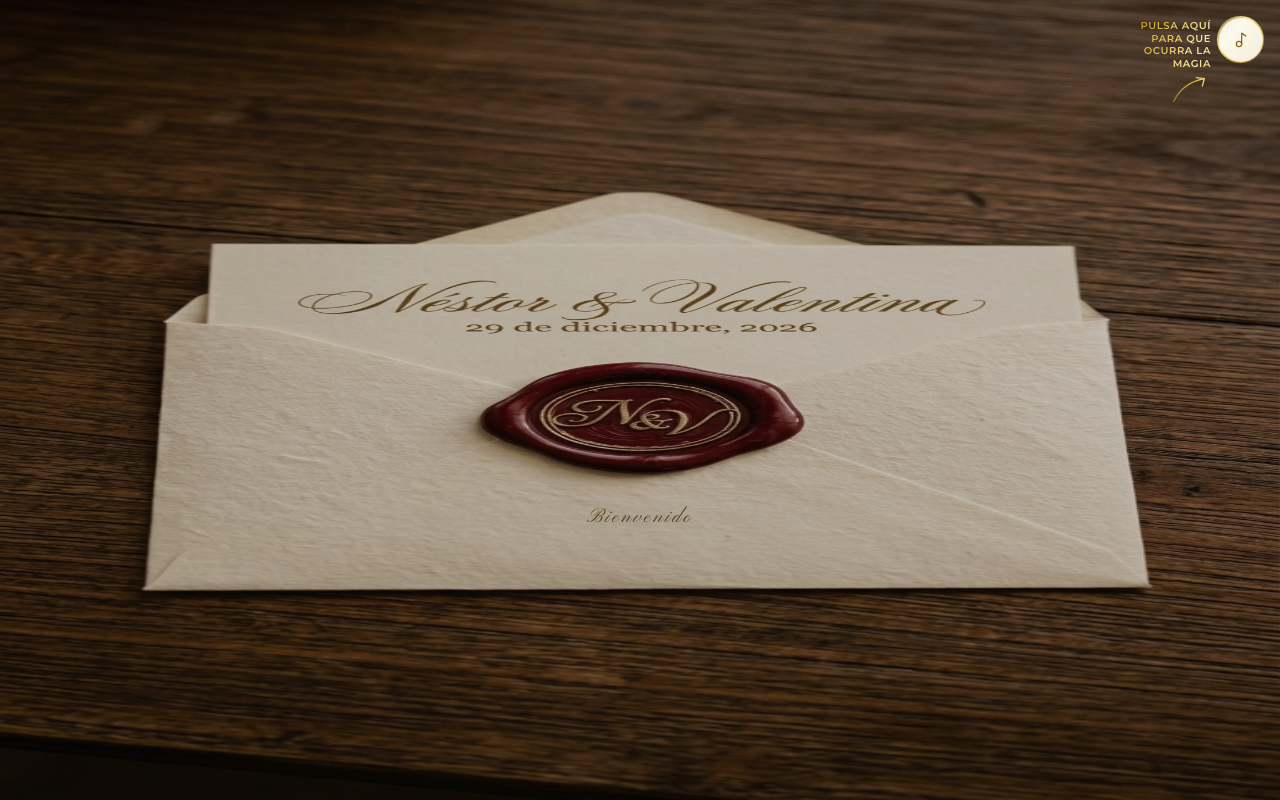
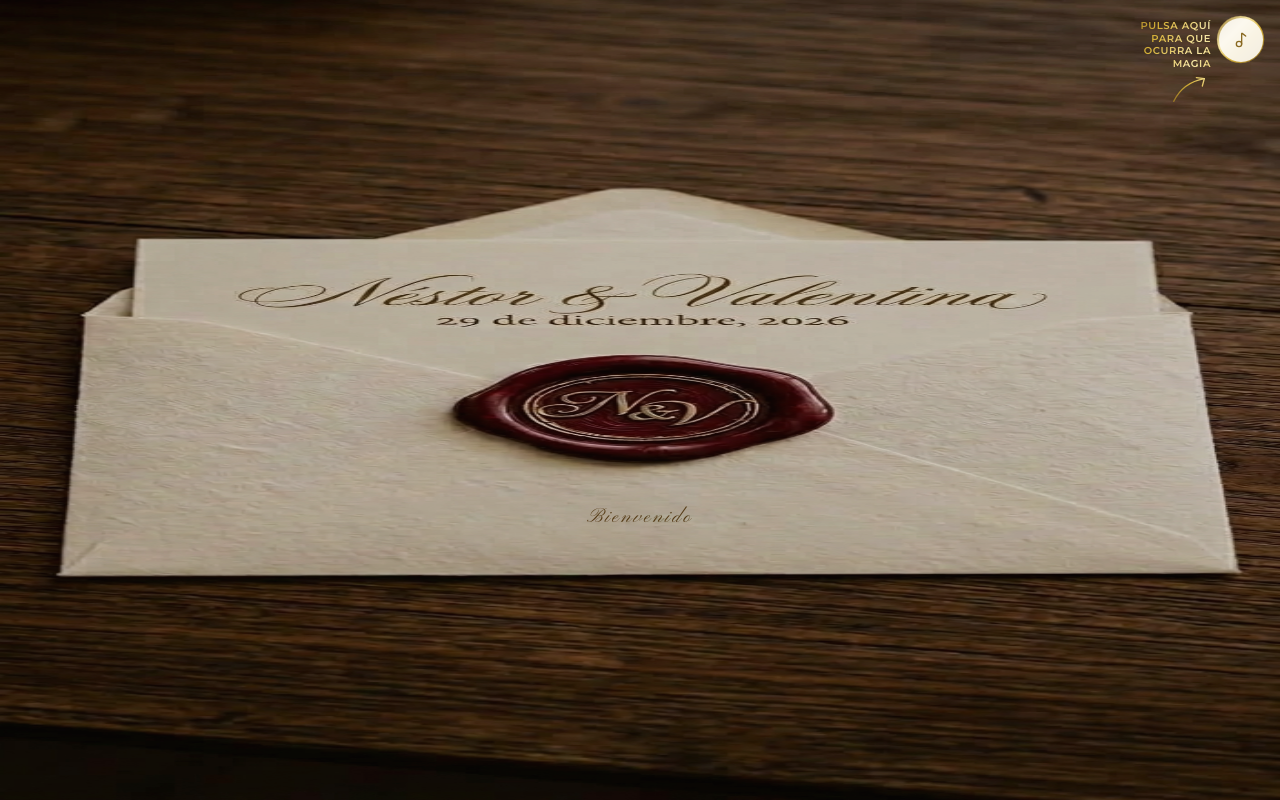
Before and after one commit to nestordqa/invitacion-boda, a Next.js app: page /v2 in a window 1280 px wide. Shown: the top 800 px of the page. Built offline with nearby package versions, Linux system fonts and the light colour scheme; no server answers.

Commit message:
fix: fixing portada

```diff
--- a/components/v2/Intro.tsx
+++ b/components/v2/Intro.tsx
@@ -19,7 +19,7 @@ export function Intro({ guest, showCta, onNavigateNext }: IntroProps) {
   return (
     <section className="relative flex h-svh items-center justify-center overflow-hidden bg-[#21140f]">
       <Image
-        src="/letter/letter-3.jpg?v=2"
+        src="/letter/letter-4.jpg?v=2"
         alt="Sobre de invitación de boda de Néstor y Valentina"
         fill
         priority
```
Also changed, not shown: public/letter/letter-4.jpg (added).
